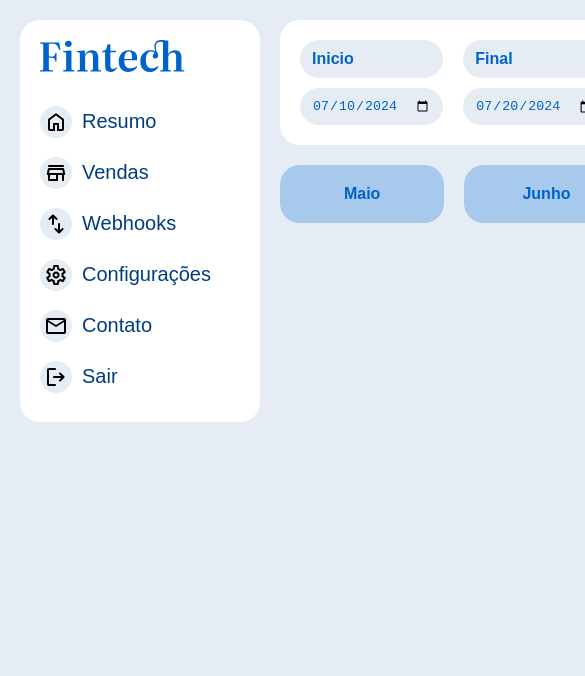
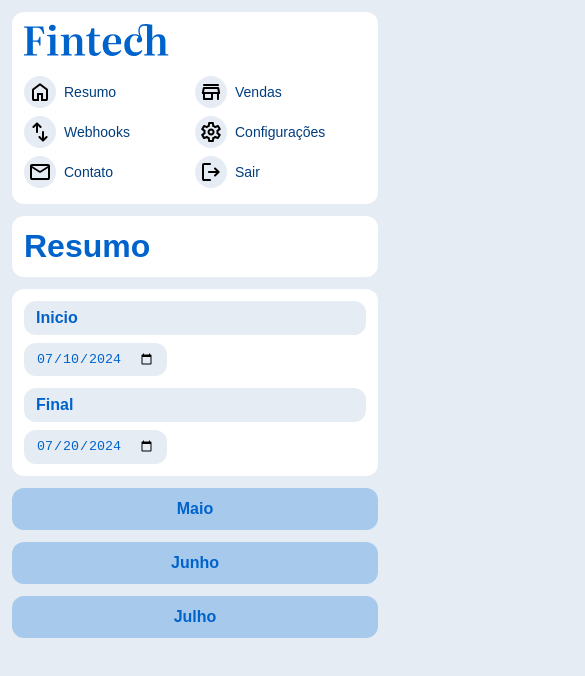
Before and after one commit to ThiagoSilvaOf/Finatech-Dashboard, a React (Vite) app: page / in a window 390 px wide. Shown: the top 676 px of the page, 585 px wide, since content can reach past the window. Built offline with nearby package versions, Linux system fonts and the light colour scheme; no server answers.

Commit message:
Ajustes Finais

```diff
--- a/src/Components/GraficoVendas.tsx
+++ b/src/Components/GraficoVendas.tsx
@@ -48,17 +48,17 @@
         <YAxis />
         <Tooltip />
         <Legend />
-        <Line type="monotone" dataKey="pago" stroke="#A36AF3" strokeWidth={3} />
+        <Line type="monotone" dataKey="pago" stroke="#28F629" strokeWidth={3} />
         <Line
           type="monotone"
           dataKey="processando"
-          stroke="#FBCB21"
+          stroke="#073376"
           strokeWidth={3}
         />
         <Line
           type="monotone"
           dataKey="falha"
-          stroke="#FF7300"
+          stroke="#FF0000"
           strokeWidth={3}
         />
       </LineChart>
--- a/src/Style.css
+++ b/src/Style.css
@@ -145,3 +145,48 @@
     transform: rotate(360deg);
   }
 }
+
+@media (max-width:1000px) {
+  .resumo{
+    flex-direction: column;
+  }
+
+  .daterange{
+    grid-template-columns: 1fr;
+  }
+
+  .daterange *:last-child{
+    grid-row: 1;
+  }
+}
+
+@media (max-width:700px){
+  html{
+    --gap-s:0.5rem;
+    --gap:0.75rem;
+  }
+  .container{
+    grid-template-columns: 1fr;
+  }
+
+  .flex{
+    flex-direction: column;
+  }
+
+  .sidenav ul{
+    display: grid;
+    grid-template-columns: 1fr 1fr;
+  }
+
+  .sidenav li a{
+    font-size: .875rem;
+  }
+
+  .venda{
+    grid-template-columns: 1fr;
+  }
+
+  .venda div:last-child{
+    justify-self: start;
+  }
+}
```
